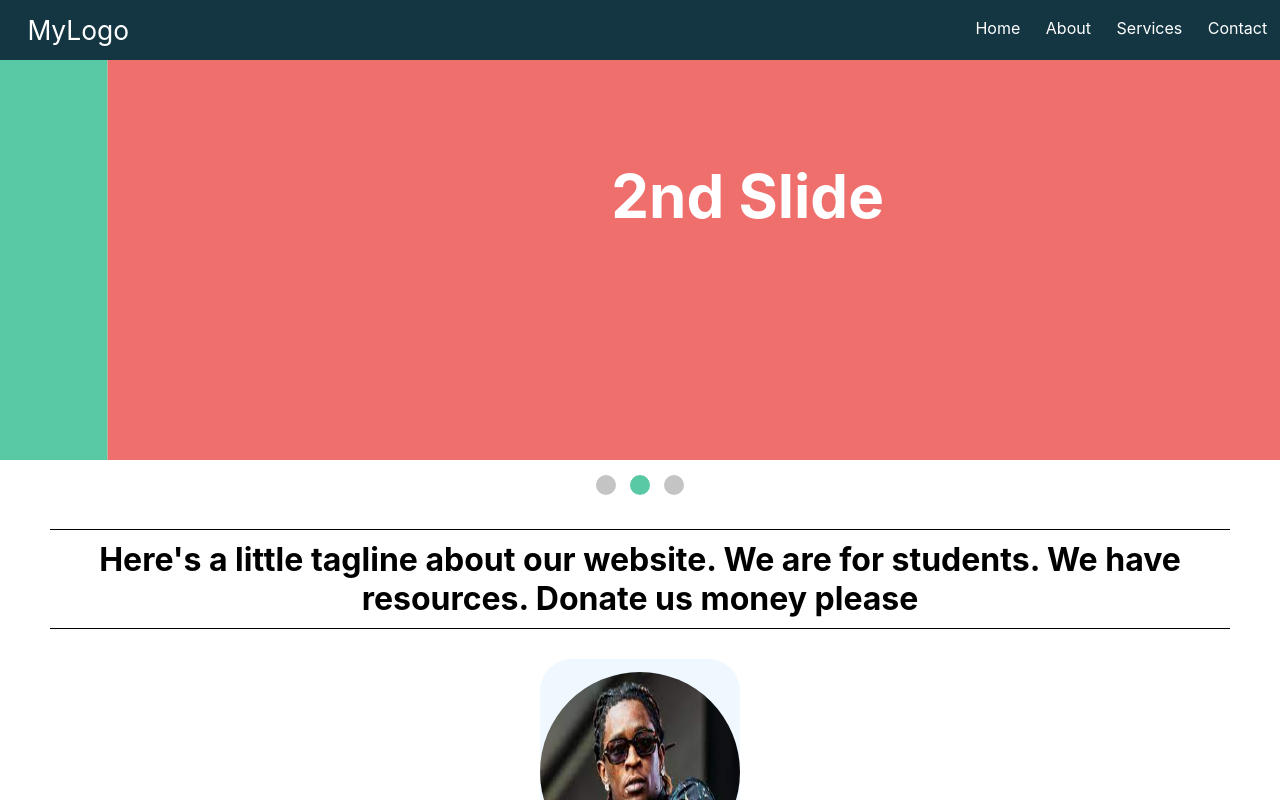
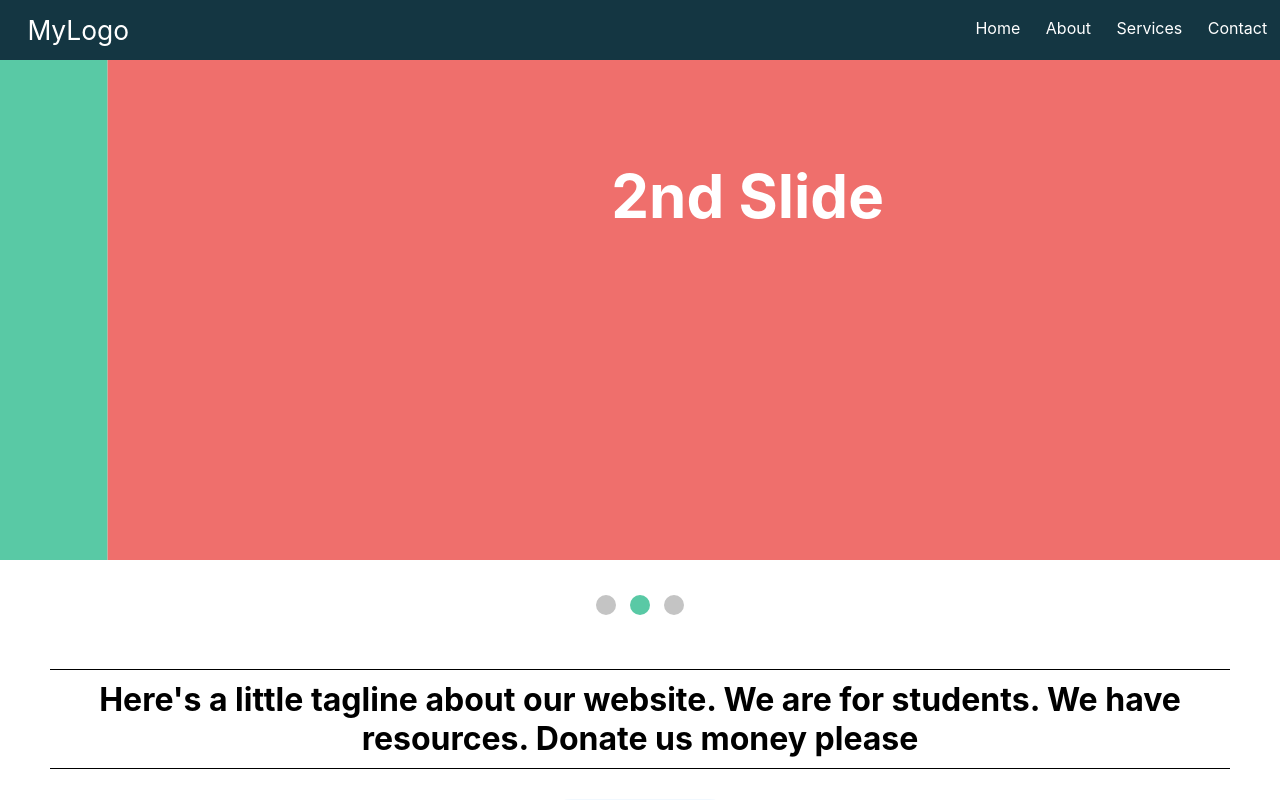
Before and after one commit to anyi-sunny/FinanceProject, a React (Create React App) app in the folder finance-project/: page / in a window 1280 px wide. Shown: the top 800 px of the page. Built offline with nearby package versions, Linux system fonts and the light colour scheme.

Commit message:
slight changes in slide height

```diff
--- a/finance-project/src/Style/Carousel.css
+++ b/finance-project/src/Style/Carousel.css
@@ -11,7 +11,7 @@
 
 .slide {
     display: inline-block;
-    height: 400px;
+    height: 500px;
     width: 100%;
     vertical-align: bottom;
     text-align: center;
@@ -19,6 +19,7 @@
 }
 
 .slideshowDots {
+    padding: 20px;
     text-align: center;
 }
 .slideshowDot {
```
